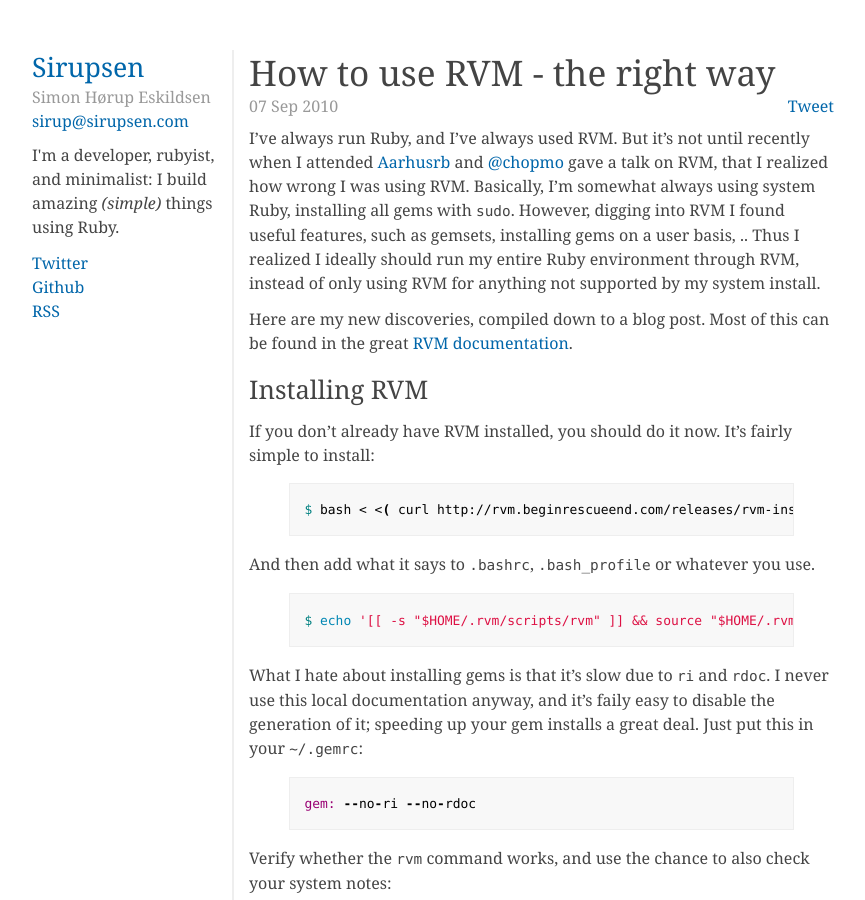
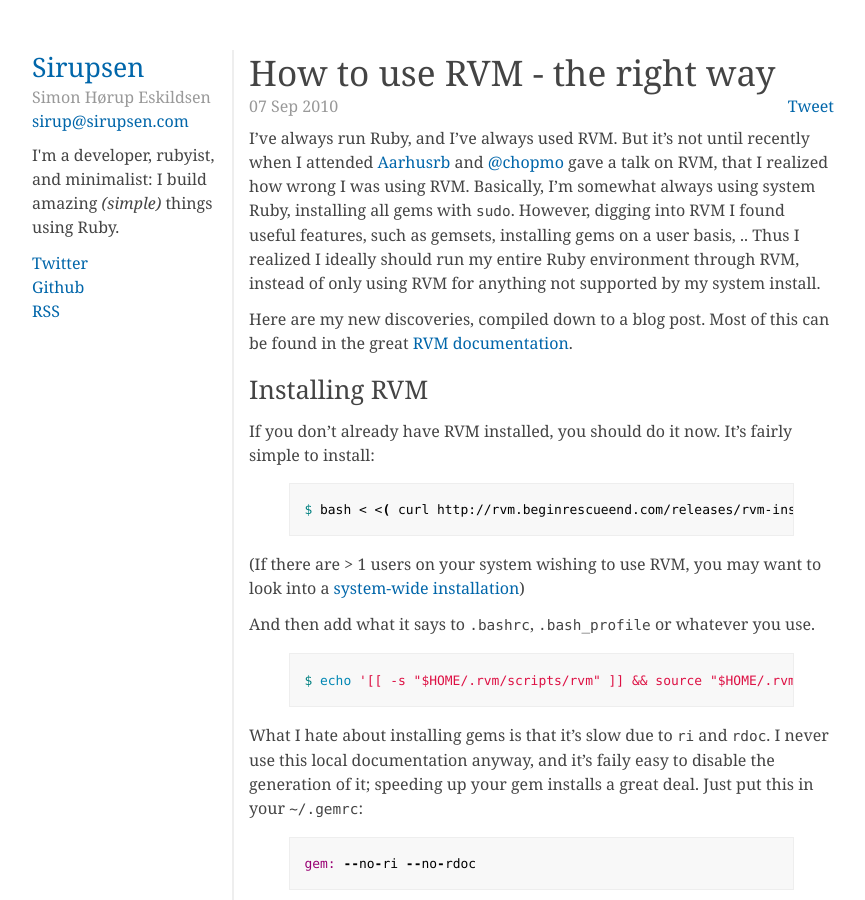
Before and after one commit to igor47/blog, a Jekyll site: the page built from _posts/2010-09-07-how-to-use-rvm-the-right-way.md, in a window 1280 px wide and 900 px high. Shown: the whole window, without its empty margins (18-883 px from the left). Built offline with Jekyll 4.4.1, drawn with Linux system fonts in a browser that asks for light colours; Markdown is read by kramdown in place of the engine named in the settings; comment, search, counter and statistics services are not loaded.

Commit message:
Little block about systemw-wide installation on some systems

```diff
--- a/_posts/2010-09-07-how-to-use-rvm-the-right-way.md
+++ b/_posts/2010-09-07-how-to-use-rvm-the-right-way.md
@@ -15,6 +15,8 @@
 {% highlight bash %}
 $ bash < <( curl http://rvm.beginrescueend.com/releases/rvm-install-head )
 {% endhighlight %}
+
+(If there are > 1 users on your system wishing to use RVM, you may want to look into a [system-wide installation](http://rvm.beginrescueend.com/deployment/system-wide/))
 
 And then add what it says to `.bashrc`, `.bash_profile` or whatever you use.
 
```
